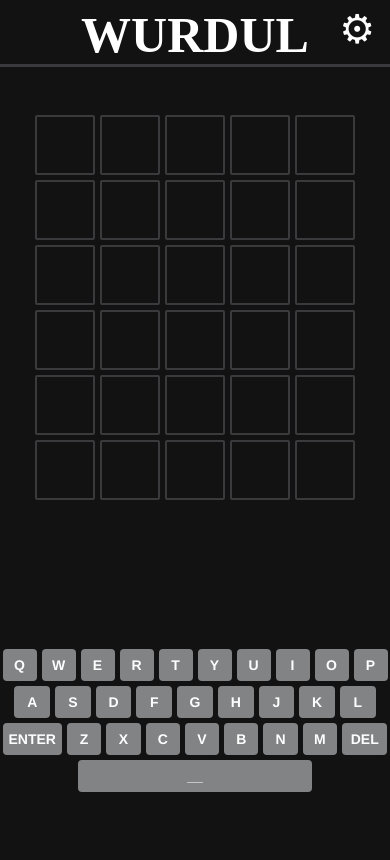
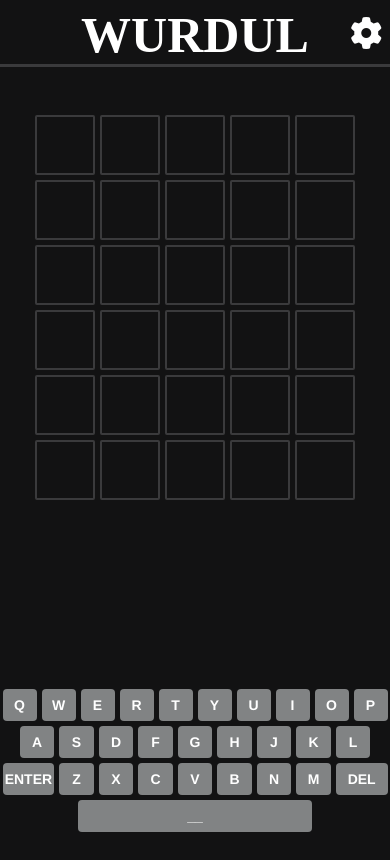
Before and after one commit to macaroonie/macaroonie.github.io, a plain HTML site: page wurdul/index.html in a window 390 px wide. Drawn offline with Linux system fonts and the light colour scheme.

Commit message:
change gear icon + better mobile keyboard scale

```diff
--- a/wurdul/index.html
+++ b/wurdul/index.html
@@ -3,7 +3,10 @@
   <head>
     <meta charset="UTF-8" />
     <meta http-equiv="X-UA-Compatible" content="IE=edge" />
-    <meta name="viewport" content="width=device-width, initial-scale=1.0, maximum-scale=1.0, user-scalable=no" />
+    <meta
+      name="viewport"
+      content="width=device-width, initial-scale=1.0, maximum-scale=1.0, user-scalable=no"
+    />
     <title>WURDUL</title>
     <link rel="stylesheet" href="style.css" />
   </head>
@@ -26,7 +29,12 @@
     <div id="input-bar" style="display: none">
       <div class="tb">
         <div class="td">
-          <input id="input" type="text" placeholder="Number of Boards" required/>
+          <input
+            id="input"
+            type="text"
+            placeholder="Number of Boards"
+            required
+          />
         </div>
         <div class="td" id="arrow">
           <button onclick="getBoardNumByInput()">
@@ -36,7 +44,13 @@
         </div>
       </div>
     </div>
-    <button id="settings" onclick="toggleInputBar()">&#9881</button>
+    <button id="settings" onclick="toggleInputBar()">
+      <i class="fa-solid fa-gear"></i>
+    </button>
+    <script
+      src="https://kit.fontawesome.com/dbae18be44.js"
+      crossorigin="anonymous"
+    ></script>
     <script src="config.js"></script>
     <script src="app.js"></script>
   </body>
--- a/wurdul/style.css
+++ b/wurdul/style.css
@@ -14,12 +14,11 @@ body {
 }
 
 .game-container {
-  height: 90vh;
+  height: 100vh;
   display: flex;
   flex-direction: column;
   justify-content: flex-start;
   align-items: center;
-  padding-bottom: 100px;
   width: 100%;
 }
 
@@ -43,7 +42,7 @@ body {
   flex-wrap: wrap;
   justify-content: center;
   width: 100%;
-  padding-bottom: 200px;
+  padding-bottom: 125px;
 }
 
 .board-container {
@@ -83,7 +82,7 @@ body {
 }
 
 .key-container {
-  bottom: 50px;
+  bottom: 10px;
   position: fixed;
   width: 100%;
   max-width: var(--game-max-width);
@@ -106,6 +105,7 @@ body {
   margin: 2.5px;
   font-size: 14px;
   font-weight: bold;
+  padding: 0px;
 }
 
 .row-spacer {
@@ -185,19 +185,7 @@ p {
     transform: scale(1);
   }
   50% {
-    transform: scale(1.05);
-  }
-  100% {
-    transform: scale(1);
-  }
-}
-
-@keyframes keyboard-pop {
-  0% {
-    transform: scale(1);
-  }
-  50% {
-    transform: scale(1.05);
+    transform: scale(1.02);
   }
   100% {
     transform: scale(1);
@@ -275,10 +263,6 @@ input[type="text"]::placeholder {
 #input-bar input:focus {
   outline: none;
 }
-#settings:focus {
-  outline: none !important;
-  box-shadow: none;
-}
 
 #arrow {
   width: 1px;
@@ -335,22 +319,32 @@ input[type="text"]::placeholder {
   transform: rotateZ(-52deg);
 }
 
+.icon::before {
+  display: inline-block;
+  text-rendering: auto;
+  -webkit-font-smoothing: antialiased;
+}
+
 #settings {
-  height: 50px;
-  width: 50px;
+  font-size: 0px;
+  color: white;
+  float: right;
   position: absolute;
-  top: 0.5%;
+  top: 2%;
   right: 2%;
-  font-size: 40px;
-  line-height: 0px;
-  float: right;
+  z-index: 1000;
+  padding: 0;
+  border: none;
   background-color: transparent;
-  border: none;
-  z-index: 1000;
 }
 
 #settings:hover {
   cursor: pointer;
+}
+
+#settings:focus {
+  outline: none !important;
+  box-shadow: none;
 }
 
 #overlay-bg {
```
